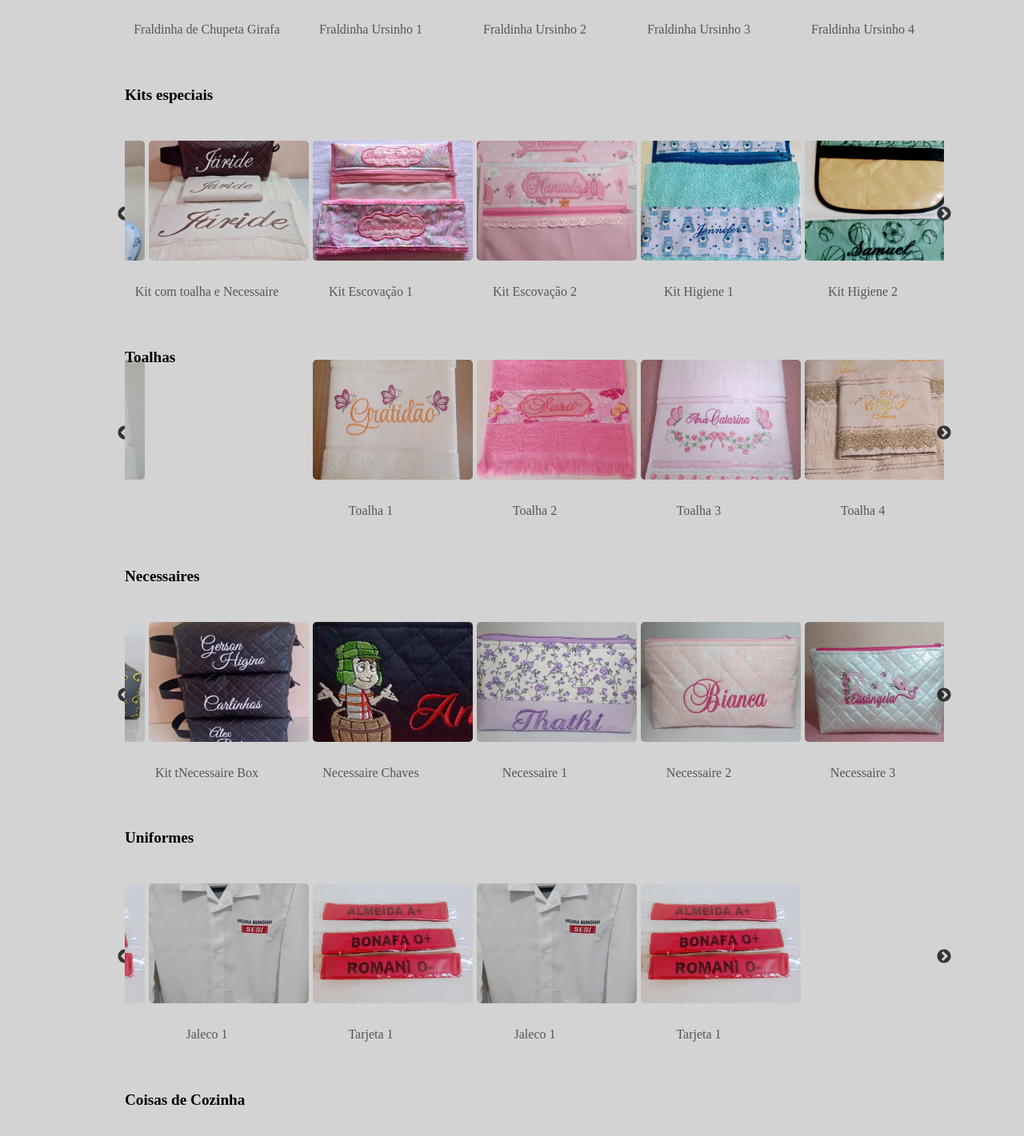
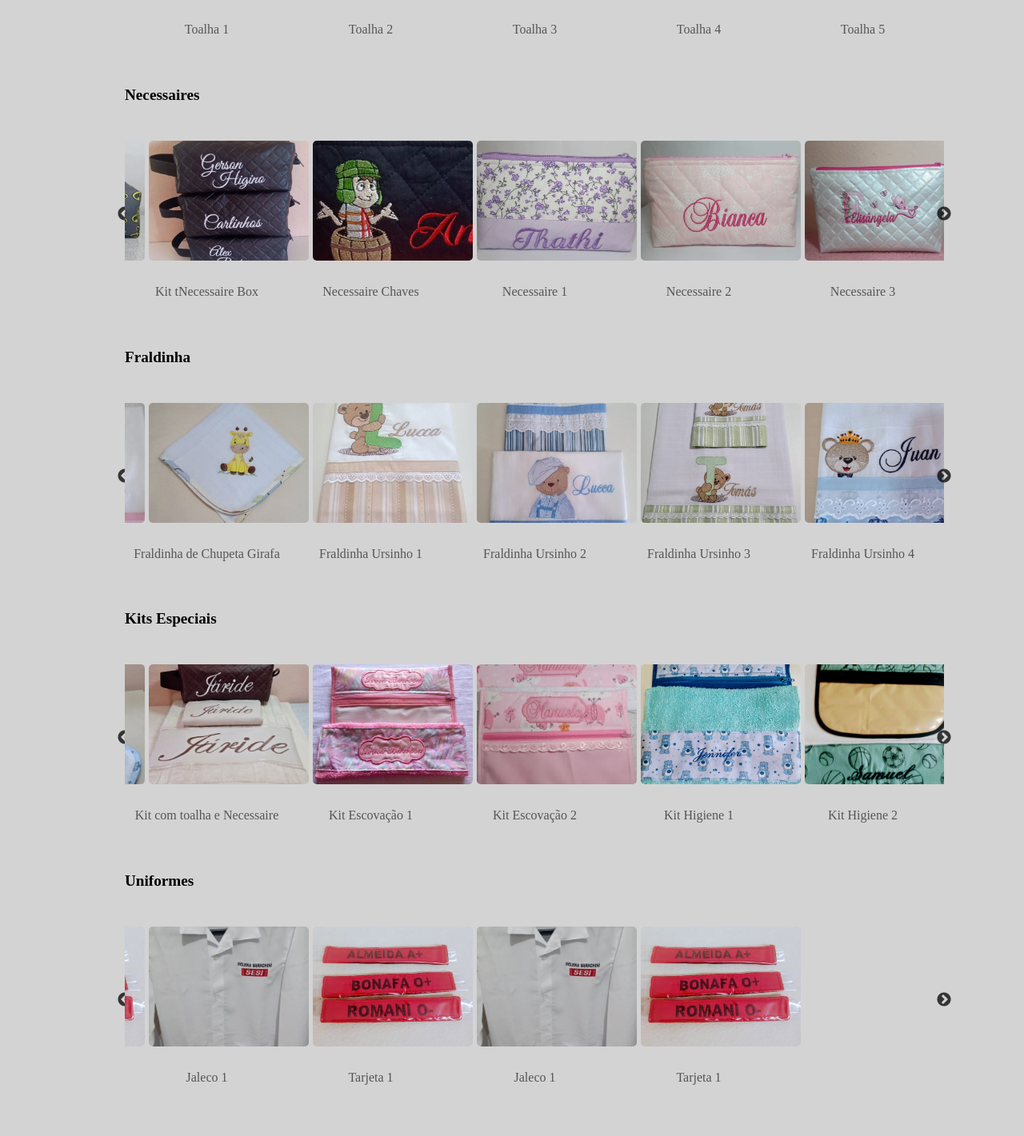
Before and after one commit to DevSchoof/Ext_Comput_Nuvem, a React (Vite) app: page / in a window 1280 px wide. Shown: the part 657-2078 px from the top of the page at 80% size. Built offline with nearby package versions, Linux system fonts and the light colour scheme.

Commit message:
Alterando os componentes para aplicar Padrão  SRP ao Projeto, a fim de melhorar Manutenção, reutilização e clarezado código

```diff
--- a/src/Body.jsx
+++ b/src/Body.jsx
@@ -16,10 +16,10 @@ function Body() {
       </h1>
       <h2>Conheça nossos produtos:</h2>
       <div>
+        <Toalha />
+        <Necessaire />
         <Fraldinha />
         <Kits />
-        <Toalha />
-        <Necessaire />
         <Uniformes />
         <Cozinha />
       </div>
--- a/src/Cozinha.jsx
+++ b/src/Cozinha.jsx
@@ -1,36 +1,10 @@
 import React from "react";
-import Slider from "react-slick";
+import Produtos from "./Produtos";
 import "./App.css"; // Certifique-se de que o CSS importado está correto
 
-const Cozinha = () => {
-  const settings = {
-    dots: true,
-    infinite: true,
-    speed: 500,
-    slidesToShow: 5, // Define quantos slides aparecerão por vez
-    slidesToScroll: 5,
-    responsive: [
-      {
-        breakpoint: 1024,
-        settings: {
-          slidesToShow: 4,
-          slidesToScroll: 4,
-        },
-      },
-      {
-        breakpoint: 600,
-        settings: {
-          slidesToShow: 3,
-          slidesToScroll: 1,
-        },
-      },
-    ],
-  };
-
+function Cozinha() {
   return (
-    <div className="carousel-container">
-      <h2>Coisas de Cozinha</h2>
-      <Slider {...settings}>
+    <Produtos title="Fraldinha">
       <div>
         <img src="/PanoPrato1.png" alt="Pano de Prato 1" />
         <p className="legend">Pano de Prato 1</p>
@@ -72,22 +46,15 @@ const Cozinha = () => {
         <p className="legend">Puxa Saco 3</p>
       </div>
       <div>
-          <img
-            src="/PuxaSacoPanoPrato1.jpeg"
-            alt="Puxa Saco e Pano de Prato 1"
-          />
+        <img src="/PuxaSacoPanoPrato1.jpeg" alt="Puxa Saco e Pano de Prato 1" />
         <p className="legend">Puxa Saco e Pano de Prato 1</p>
       </div>
       <div>
-          <img
-            src="/PuxaSacoPanoPrato2.jpeg"
-            alt="Puxa Saco e Pano de Prato 2"
-          />
+        <img src="/PuxaSacoPanoPrato2.jpeg" alt="Puxa Saco e Pano de Prato 2" />
         <p className="legend">Puxa Saco e Pano de Prato 2</p>
       </div>
-      </Slider>
-    </div>
+    </Produtos>
   );
-};
+}
 
 export default Cozinha;
--- a/src/Fraldinha.jsx
+++ b/src/Fraldinha.jsx
@@ -1,36 +1,10 @@
 import React from "react";
-import Slider from "react-slick";
+import Produtos from "./Produtos";
 import "./App.css"; // Certifique-se de que o CSS importado está correto
 
-const Fraldinha = () => {
-  const settings = {
-    dots: true,
-    infinite: true,
-    speed: 500,
-    slidesToShow: 5, // Define quantos slides aparecerão por vez
-    slidesToScroll: 5,
-    responsive: [
-      {
-        breakpoint: 1024,
-        settings: {
-          slidesToShow: 4,
-          slidesToScroll: 4,
-        },
-      },
-      {
-        breakpoint: 600,
-        settings: {
-          slidesToShow: 3,
-          slidesToScroll: 1,
-        },
-      },
-    ],
-  };
-
+function Fraldinha() {
   return (
-    <div className="carousel-container">
-      <h2>Fraldinhas</h2>
-      <Slider {...settings}>
+    <Produtos title="Fraldinha">
       <div>
         <img
           src="/FraldinhaChupetaGirafa.jpeg"
@@ -58,9 +32,8 @@ const Fraldinha = () => {
         <img src="/FraldinhaUrsinha1.jpeg" alt="Fraldinha Ursinha 1" />
         <p className="legend">Fraldinha Ursinha 1</p>
       </div>
-      </Slider>
-    </div>
+    </Produtos>
   );
-};
+}
 
 export default Fraldinha;
--- a/src/Header.jsx
+++ b/src/Header.jsx
@@ -10,7 +10,7 @@ const UrlFacebook =
   "https://www.facebook.com/beneconfeccoesbraganca?mibextid=ZbWKwL";
 const UrlInstagram = "https://www.instagram.com/bordados_da_be?igsh=aW8xem1he";
 const UrlWhatsapp = "https://wa.me/5535999555579";
-const UrlTelegram = "https://t.me/5535999555579";
+const UrlTelegram = "https://t.me/+5535999555579";
 
 function Header() {
   return (
--- a/src/Kits.jsx
+++ b/src/Kits.jsx
@@ -1,36 +1,10 @@
 import React from "react";
-import Slider from "react-slick";
-import "./App.css"; // Certifique-se de que o CSS importado está correto
+import Produtos from "./Produtos";
+import "./App.css";
 
-const Kits = () => {
-  const settings = {
-    dots: true,
-    infinite: true,
-    speed: 500,
-    slidesToShow: 5, // Define quantos slides aparecerão por vez
-    slidesToScroll: 5,
-    responsive: [
-      {
-        breakpoint: 1024,
-        settings: {
-          slidesToShow: 4,
-          slidesToScroll: 4,
-        },
-      },
-      {
-        breakpoint: 600,
-        settings: {
-          slidesToShow: 3,
-          slidesToScroll: 1,
-        },
-      },
-    ],
-  };
-
+function Kits() {
   return (
-    <div className="carousel-container">
-      <h2>Kits especiais</h2>
-      <Slider {...settings}>
+    <Produtos title="Kits Especiais">
       <div>
         <img src="/KitToalhaNecessaire.png" alt="Kit Toalha Necessaire" />
         <p className="legend">Kit com toalha e Necessaire</p>
@@ -55,9 +29,8 @@ const Kits = () => {
         <img src="/KitPortaFralda.png" alt="Kit Porta Fralda" />
         <p className="legend">Kit Porta Fralda</p>
       </div>
-      </Slider>
-    </div>
+    </Produtos>
   );
-};
+}
 
 export default Kits;
--- a/src/Necessaire.jsx
+++ b/src/Necessaire.jsx
@@ -1,36 +1,10 @@
 import React from "react";
-import Slider from "react-slick";
-import "./App.css"; // Certifique-se de que o CSS importado está correto
+import Produtos from "./Produtos";
+import "./App.css";
 
-const Necessaire = () => {
-  const settings = {
-    dots: true,
-    infinite: true,
-    speed: 500,
-    slidesToShow: 5, // Define quantos slides aparecerão por vez
-    slidesToScroll: 5,
-    responsive: [
-      {
-        breakpoint: 1024,
-        settings: {
-          slidesToShow: 4,
-          slidesToScroll: 4,
-        },
-      },
-      {
-        breakpoint: 600,
-        settings: {
-          slidesToShow: 3,
-          slidesToScroll: 1,
-        },
-      },
-    ],
-  };
-
+function Necessaire() {
   return (
-    <div className="carousel-container">
-      <h2>Necessaires</h2>
-      <Slider {...settings}>
+    <Produtos title="Necessaires">
       <div>
         <img src="/KitNecessaireBox.png" alt="Kit Necessaire Box" />
         <p className="legend">Kit tNecessaire Box</p>
@@ -87,9 +61,8 @@ const Necessaire = () => {
         <img src="/NecessaireBoxBatman.jpeg" alt="Necessaire Box Batman" />
         <p className="legend">Necessaire Box Batman</p>
       </div>
-      </Slider>
-    </div>
+    </Produtos>
   );
-};
+}
 
 export default Necessaire;
--- /dev/null
+++ b/src/Produtos.jsx
@@ -0,0 +1,42 @@
+import React from "react";
+import Slider from "react-slick";
+import "./App.css";
+
+function Produtos({ title, children }) {
+  const settings = {
+    dots: true,
+    infinite: true,
+    speed: 500,
+    slidesToShow: 5,
+    slidesToScroll: 5,
+    responsive: [
+      {
+        breakpoint: 1024,
+        settings: {
+          slidesToShow: 4,
+          slidesToScroll: 4,
+        },
+      },
+      {
+        breakpoint: 600,
+        settings: {
+          slidesToShow: 3,
+          slidesToScroll: 1,
+        },
+      },
+    ],
+  };
+
+  return (
+    <div className="carousel-container">
+      <h2>{title}</h2>
+      <Slider {...settings}>
+        {React.Children.map(children, (child) => (
+          <div>{child}</div>
+        ))}
+      </Slider>
+    </div>
+  );
+}
+
+export default Produtos;
--- a/src/Toalha.jsx
+++ b/src/Toalha.jsx
@@ -1,36 +1,10 @@
 import React from "react";
-import Slider from "react-slick";
+import Produtos from "./Produtos";
 import "./App.css"; // Certifique-se de que o CSS importado está correto
 
-const Toalha = () => {
-  const settings = {
-    dots: true,
-    infinite: true,
-    speed: 500,
-    slidesToShow: 5, // Define quantos slides aparecerão por vez
-    slidesToScroll: 5,
-    responsive: [
-      {
-        breakpoint: 1024,
-        settings: {
-          slidesToShow: 4,
-          slidesToScroll: 4,
-        },
-      },
-      {
-        breakpoint: 600,
-        settings: {
-          slidesToShow: 3,
-          slidesToScroll: 1,
-        },
-      },
-    ],
-  };
-
+function Toalha() {
   return (
-    <div className="carousel-container">
-      <Slider {...settings}>
-        <h2>Toalhas</h2>
+    <Produtos title="Toalhas">
       <div>
         <img src="/Toalha1.jpeg" alt="Toalha 1" />
         <p className="legend">Toalha 1</p>
@@ -99,9 +73,8 @@ const Toalha = () => {
         <img src="/ToalhaProf2.jpeg" alt="Toalha Prof 2" />
         <p className="legend">Toalha Prof 2</p>
       </div>
-      </Slider>
-    </div>
+    </Produtos>
   );
-};
+}
 
 export default Toalha;
--- a/src/Uniformes.jsx
+++ b/src/Uniformes.jsx
@@ -1,36 +1,10 @@
 import React from "react";
-import Slider from "react-slick";
+import Produtos from "./Produtos";
 import "./App.css"; // Certifique-se de que o CSS importado está correto
 
-const Uniformes = () => {
-  const settings = {
-    dots: true,
-    infinite: true,
-    speed: 500,
-    slidesToShow: 5, // Define quantos slides aparecerão por vez
-    slidesToScroll: 5,
-    responsive: [
-      {
-        breakpoint: 1024,
-        settings: {
-          slidesToShow: 4,
-          slidesToScroll: 4,
-        },
-      },
-      {
-        breakpoint: 600,
-        settings: {
-          slidesToShow: 3,
-          slidesToScroll: 1,
-        },
-      },
-    ],
-  };
-
+function Uniformes() {
   return (
-    <div className="carousel-container">
-      <h2>Uniformes</h2>
-      <Slider {...settings}>
+    <Produtos title="Uniformes">
       <div>
         <img src="/Jaleco1.jpeg" alt="Jaleco 1" />
         <p className="legend">Jaleco 1</p>
@@ -39,9 +13,8 @@ const Uniformes = () => {
         <img src="/Tarjeta1.jpeg" alt="Tarjeta 1" />
         <p className="legend">Tarjeta 1</p>
       </div>
-      </Slider>
-    </div>
+    </Produtos>
   );
-};
+}
 
 export default Uniformes;
```
Also changed, not shown: src/App.jsx (+0 -17 lines). Lines whose indentation alone changed are shown as unchanged.
